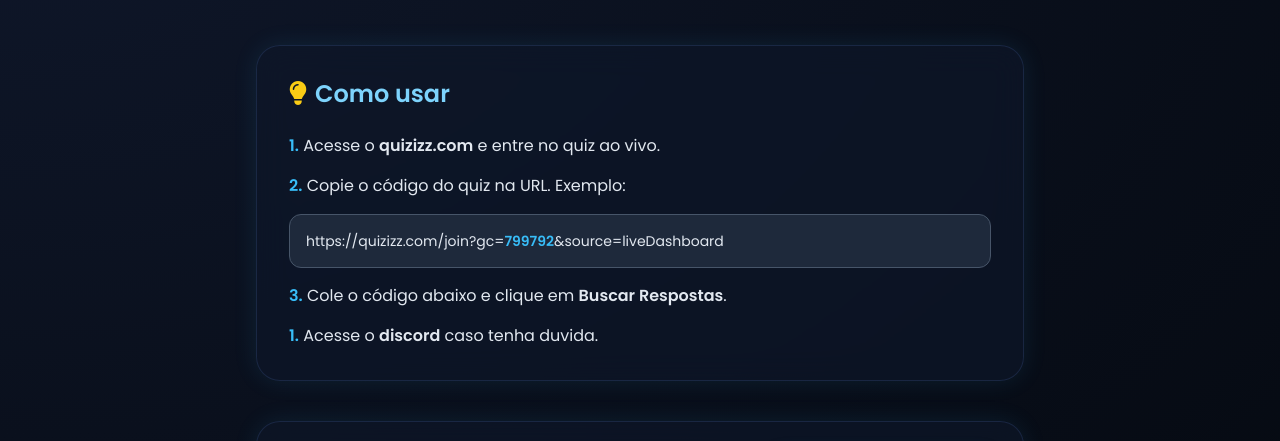
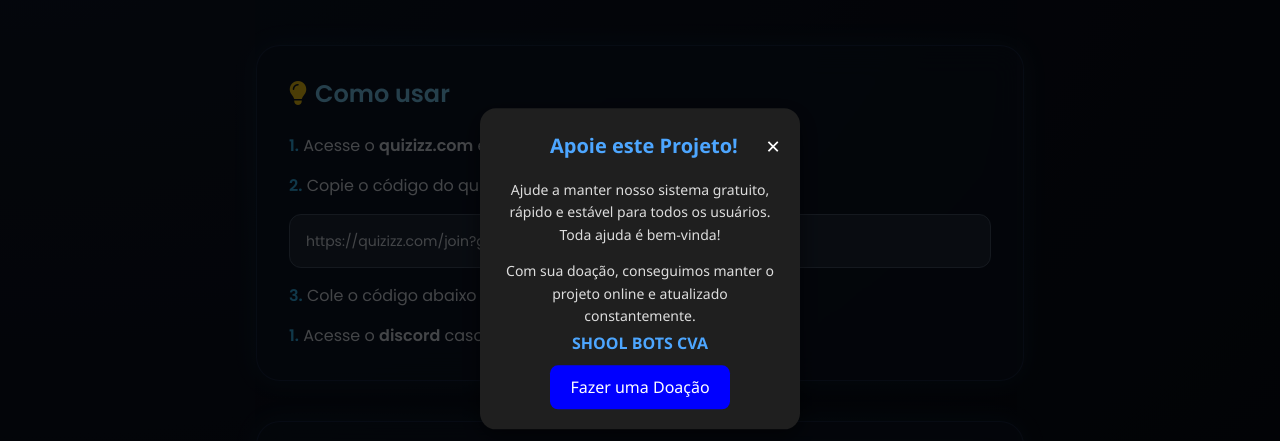
Before and after one commit to MarcosTutoriais/CENOURISTO-QUIZIZ, a plain HTML site: page index.html in a window 1280 px wide. Shown: the part 131-572 px from the top of the page. Drawn offline with nearby package versions, Linux system fonts and the light colour scheme.

Commit message:
Update index.html

```diff
--- a/index.html
+++ b/index.html
@@ -326,3 +326,134 @@
 
 
 </body></html>
+
+
+  <style>
+  #doacao * {
+    margin: 0;
+    padding: 0;
+    box-sizing: border-box;
+  }
+
+  #doacao {
+    font-family: 'Segoe UI', sans-serif;
+    background: #121212;
+    color: #fff;
+    overflow-x: hidden;
+  }
+
+  #doacao .overlay {
+    position: fixed;
+    top: 0;
+    left: 0;
+    width: 100%;
+    height: 100%;
+    background: rgba(0, 0, 0, 0.7);
+    z-index: 9998;
+  }
+
+  #doacao .donation-panel {
+    position: fixed;
+    top: 50%;
+    left: 50%;
+    transform: translate(-50%, -50%);
+    background: #1f1f1f;
+    padding: 20px;
+    border-radius: 16px;
+    width: 320px;
+    box-shadow: 0 8px 20px rgba(0, 0, 0, 0.5);
+    text-align: center;
+    z-index: 9999;
+    animation: popup 0.3s ease;
+    overflow-y: auto;
+  }
+
+  #doacao .header-panel {
+    display: flex;
+    justify-content: space-between;
+    align-items: center;
+    margin-bottom: 15px;
+  }
+
+  #doacao .header-panel h2 {
+    font-size: 20px;
+    color: #4da6ff;
+    margin-left: 50px;
+    font-weight: bold;
+  }
+
+  #doacao .close-btn {
+    font-size: 24px;
+    color: #fff;
+    cursor: pointer;
+    margin-left: 9px;
+  }
+
+  #doacao .donation-panel p {
+    font-size: 14px;
+    color: #ddd;
+    margin-bottom: 14px;
+    line-height: 1.6;
+  }
+
+  #doacao .donation-panel a {
+    color: #4da6ff;
+    font-size: 16px;
+    text-decoration: none;
+    display: inline-block;
+    position: relative;
+    top: -10px;
+    font-weight: bold;
+    transition: color 0.3s;
+  }
+
+  #doacao .donation-panel a:hover {
+    color: #4da6ff;
+    text-decoration: underline;
+  }
+
+  #doacao button {
+    background-color: #0000ff;
+    color: #fff;
+    font-size: 16px;
+    border: none;
+    padding: 10px 20px;
+    border-radius: 8px;
+    cursor: pointer;
+    transition: background-color 0.3s;
+  }
+
+  #doacao button:hover {
+    background-color: #4da6ff;
+  }
+
+  @keyframes popup {
+    0% { transform: translate(-50%, -50%) scale(0.8); opacity: 0; }
+    100% { transform: translate(-50%, -50%) scale(1); opacity: 1; }
+  }
+</style>
+
+<div id="doacao">
+  <div class="overlay" id="overlay"></div>
+  <div class="donation-panel" id="donationPanel">
+    <div class="header-panel">
+      <h2>Apoie este Projeto!</h2>
+      <span class="close-btn" onclick="fecharPainel()">×</span>
+    </div>
+    <p>Ajude a manter nosso sistema gratuito, rápido e estável para todos os usuários. Toda ajuda é bem-vinda!</p>
+    <p>Com sua doação, conseguimos manter o projeto online e atualizado constantemente.</p>
+    <a href="https://discord.gg/48Wa95KfPr" target="_blank">SHOOL BOTS CVA</a>
+    <button onclick="fazerDoacao()">Fazer uma Doação</button>
+  </div>
+</div>
+
+<script>
+  function fecharPainel() {
+    document.getElementById('donationPanel').style.display = 'none';
+    document.getElementById('overlay').style.display = 'none';
+  }
+  function fazerDoacao() {
+    alert("Você será redirecionado para o link de doação.");
+    window.open("https://pix.example.com", "_blank");
+  }
+</script>
```
